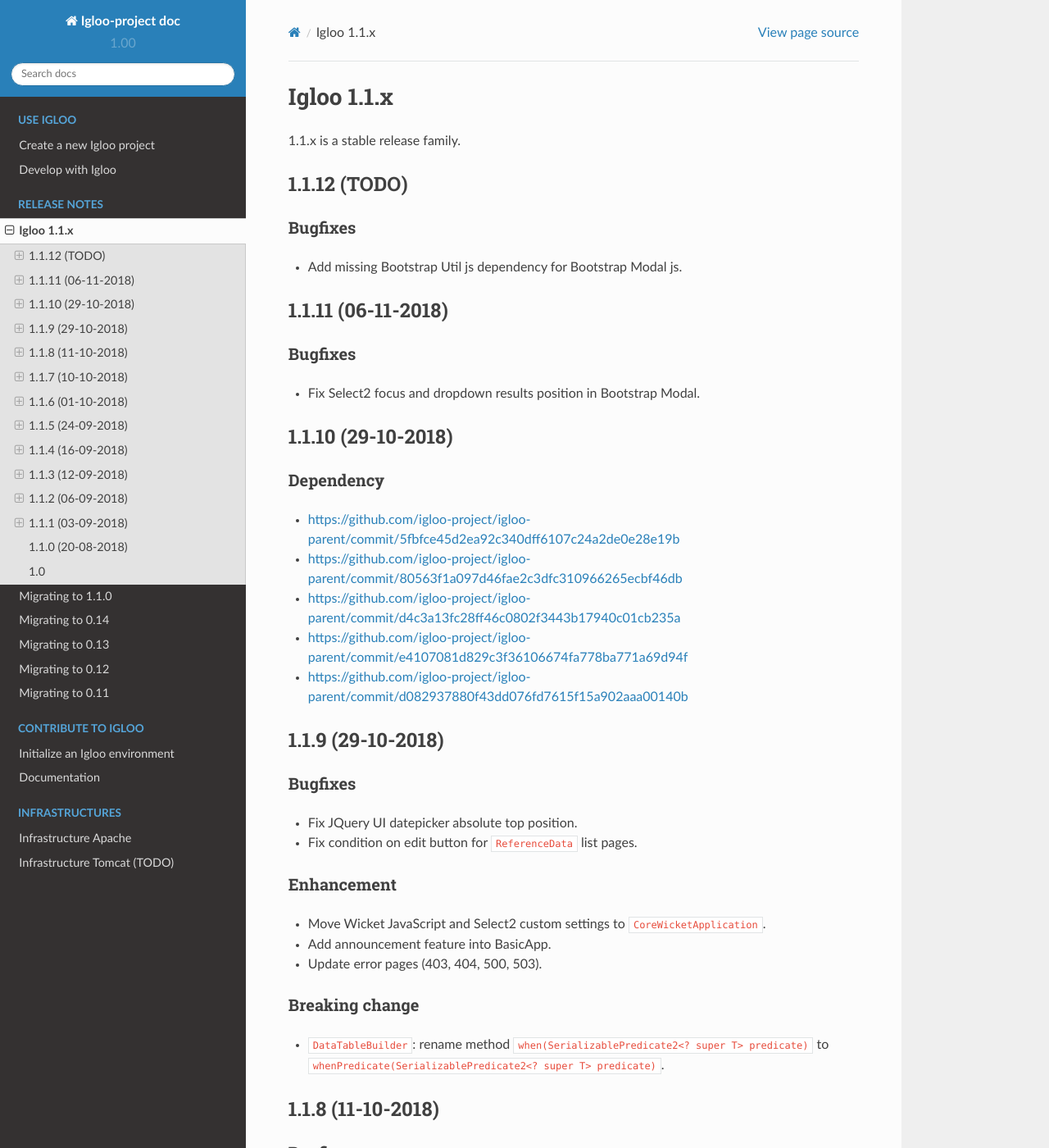
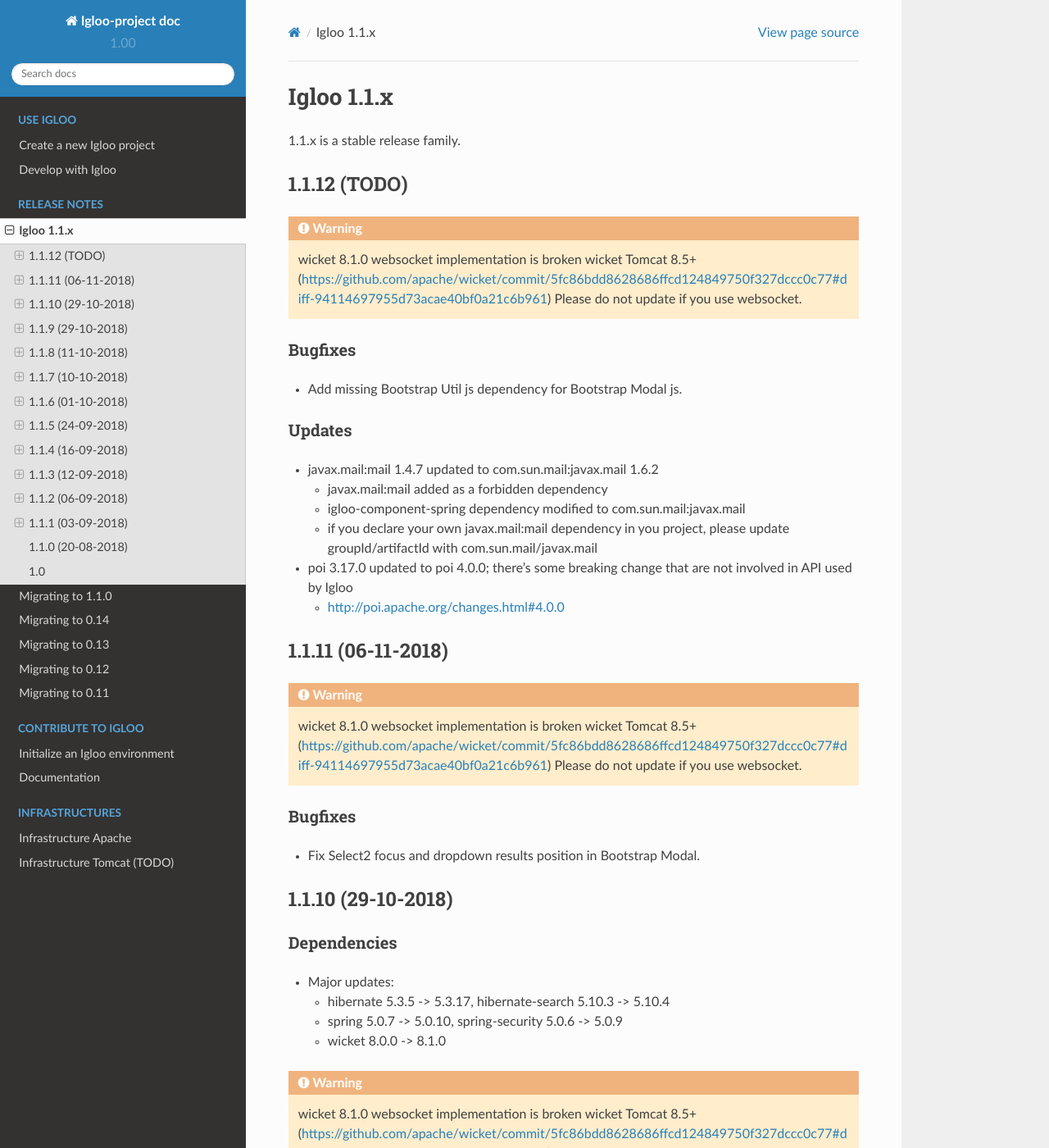
Before and after one commit to igloo-project/igloo-doc, a Sphinx documentation site: the page built from source/release-notes/1.1.x.rst, in a window 1280 px wide and 1400 px high. Shown: the whole window at 82% size. Built offline with Sphinx 7.4.7 and the Read the Docs theme 2.0.0, drawn with Linux system fonts in a browser that asks for light colours; some of the changed text lies outside the part shown.

Commit message:
1.1.2: notes on javax.mail and poi update

```diff
--- a/source/release-notes/1.1.x.rst
+++ b/source/release-notes/1.1.x.rst
@@ -7,17 +7,42 @@
 .. _v1.1.12:
 
 1.1.12 (TODO)
-####################
+#############
+
+.. warning::
+  wicket 8.1.0 websocket implementation is broken wicket Tomcat 8.5+
+  (https://github.com/apache/wicket/commit/5fc86bdd8628686ffcd124849750f327dccc0c77#diff-94114697955d73acae40bf0a21c6b961)
+  Please do not update if you use websocket.
 
 Bugfixes
 ********
 
 * Add missing Bootstrap Util js dependency for Bootstrap Modal js.
 
+Updates
+*******
+
+* javax.mail:mail 1.4.7 updated to com.sun.mail:javax.mail 1.6.2
+
+  * javax.mail:mail added as a forbidden dependency
+  * igloo-component-spring dependency modified to com.sun.mail:javax.mail
+  * if you declare your own javax.mail:mail dependency in you project, please
+    update groupId/artifactId with com.sun.mail/javax.mail
+
+* poi 3.17.0 updated to poi 4.0.0; there's some breaking change that are not
+  involved in API used by Igloo
+
+  * http://poi.apache.org/changes.html#4.0.0
+
 .. _v1.1.11:
 
 1.1.11 (06-11-2018)
 ####################
+
+.. warning::
+  wicket 8.1.0 websocket implementation is broken wicket Tomcat 8.5+
+  (https://github.com/apache/wicket/commit/5fc86bdd8628686ffcd124849750f327dccc0c77#diff-94114697955d73acae40bf0a21c6b961)
+  Please do not update if you use websocket.
 
 Bugfixes
 ********
@@ -29,14 +54,27 @@
 1.1.10 (29-10-2018)
 ####################
 
-Dependency
-**********
+Dependencies
+************
 
-* https://github.com/igloo-project/igloo-parent/commit/5fbfce45d2ea92c340dff6107c24a2de0e28e19b
-* https://github.com/igloo-project/igloo-parent/commit/80563f1a097d46fae2c3dfc310966265ecbf46db
-* https://github.com/igloo-project/igloo-parent/commit/d4c3a13fc28ff46c0802f3443b17940c01cb235a
-* https://github.com/igloo-project/igloo-parent/commit/e4107081d829c3f36106674fa778ba771a69d94f
-* https://github.com/igloo-project/igloo-parent/commit/d082937880f43dd076fd7615f15a902aaa00140b
+* Major updates:
+
+  * hibernate 5.3.5 -> 5.3.17, hibernate-search 5.10.3 -> 5.10.4
+  * spring 5.0.7 -> 5.0.10, spring-security 5.0.6 -> 5.0.9
+  * wicket 8.0.0 -> 8.1.0
+
+.. warning::
+  wicket 8.1.0 websocket implementation is broken wicket Tomcat 8.5+
+  (https://github.com/apache/wicket/commit/5fc86bdd8628686ffcd124849750f327dccc0c77#diff-94114697955d73acae40bf0a21c6b961)
+  Please do not update if you use websocket.
+
+* Details:
+
+  * https://github.com/igloo-project/igloo-parent/commit/5fbfce45d2ea92c340dff6107c24a2de0e28e19b
+  * https://github.com/igloo-project/igloo-parent/commit/80563f1a097d46fae2c3dfc310966265ecbf46db
+  * https://github.com/igloo-project/igloo-parent/commit/d4c3a13fc28ff46c0802f3443b17940c01cb235a
+  * https://github.com/igloo-project/igloo-parent/commit/e4107081d829c3f36106674fa778ba771a69d94f
+  * https://github.com/igloo-project/igloo-parent/commit/d082937880f43dd076fd7615f15a902aaa00140b
 
 .. _v1.1.9:
 
```
